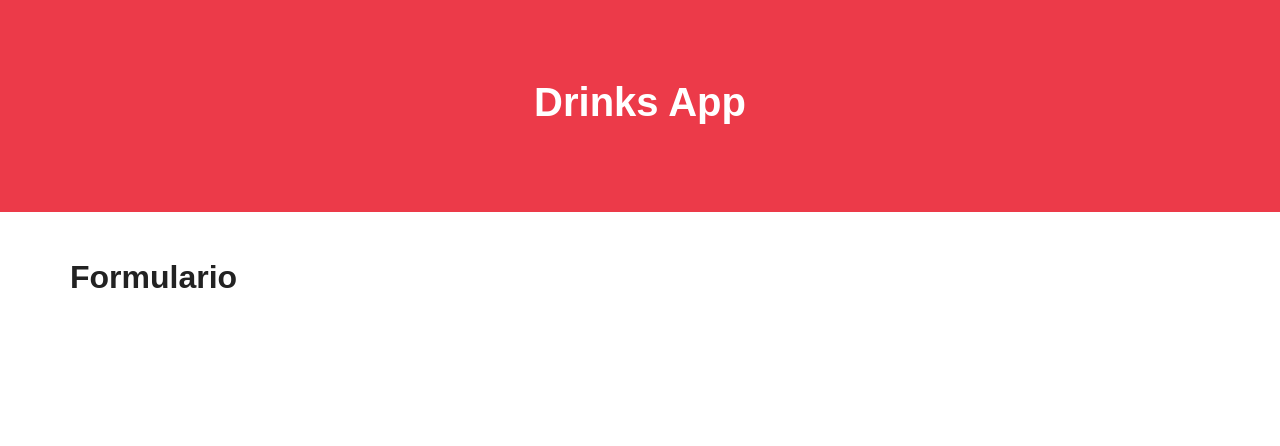
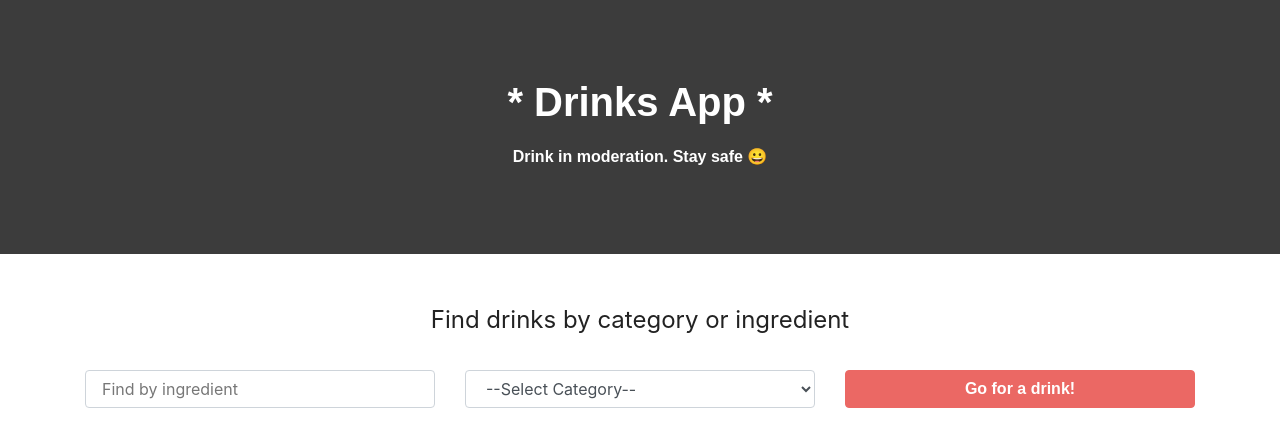
Before and after one commit to ivanurra/drinks-app, a React (Create React App) app: page / in a window 1280 px wide. Shown: the top 446 px of the page. Built offline with nearby package versions, Linux system fonts and the light colour scheme; a web font is replaced by a local one.

Commit message:
form created

```diff
--- a/src/components/Formulario.js
+++ b/src/components/Formulario.js
@@ -1,9 +1,35 @@
-import React from 'react';
+import React from "react";
 
 const Formulario = () => {
-    return (
-        <h2>Formulario</h2>
-     );
-}
+  return (
+    <form className="col-12">
+      <fieldset className="text-center">
+        <legend>Find drinks by category or ingredient</legend>
+      </fieldset>
+      <div className="row mt-4">
+        <div className="col-md-4">
+          <input
+            name="nombre"
+            className="form-control"
+            type="text"
+            placeholder="Find by ingredient"
+          />
+        </div>
+        <div className="col-md-4">
+          <select name="categoria" className="form-control">
+            <option value="">--Select Category--</option>
+          </select>
+        </div>
+        <div className="col-md-4">
+        <input
+            className="btn btn-block btn-primary"
+            type="submit"
+            value="Go for a drink!"
+          />
+        </div>
+      </div>
+    </form>
+  );
+};
 
 export default Formulario;
--- a/src/components/Header.js
+++ b/src/components/Header.js
@@ -3,7 +3,8 @@ import React from 'react';
 const Header = () => {
     return (
         <header className="bg-alert">
-            <h1>Drinks App</h1>
+            <h1>* Drinks App *</h1>
+            <h6 className="mt-4">Drink in moderation. Stay safe 😀</h6>
         </header>
      );
 }
--- a/src/index.css
+++ b/src/index.css
@@ -9,7 +9,7 @@ body {
   min-height: 100%;
 }
 header {
-  background-color: #ec3a49;
+  background-color: rgb(60, 60, 60);
   color: white;
   padding: 5rem 0;
 }
@@ -19,3 +19,9 @@ h1 {
   text-align: center;
   font-size: 3rem;
 }
+h6 {
+  color: white;
+  font-weight: 900;
+  text-align: center;
+  font-size: 3rem;
+}
```
